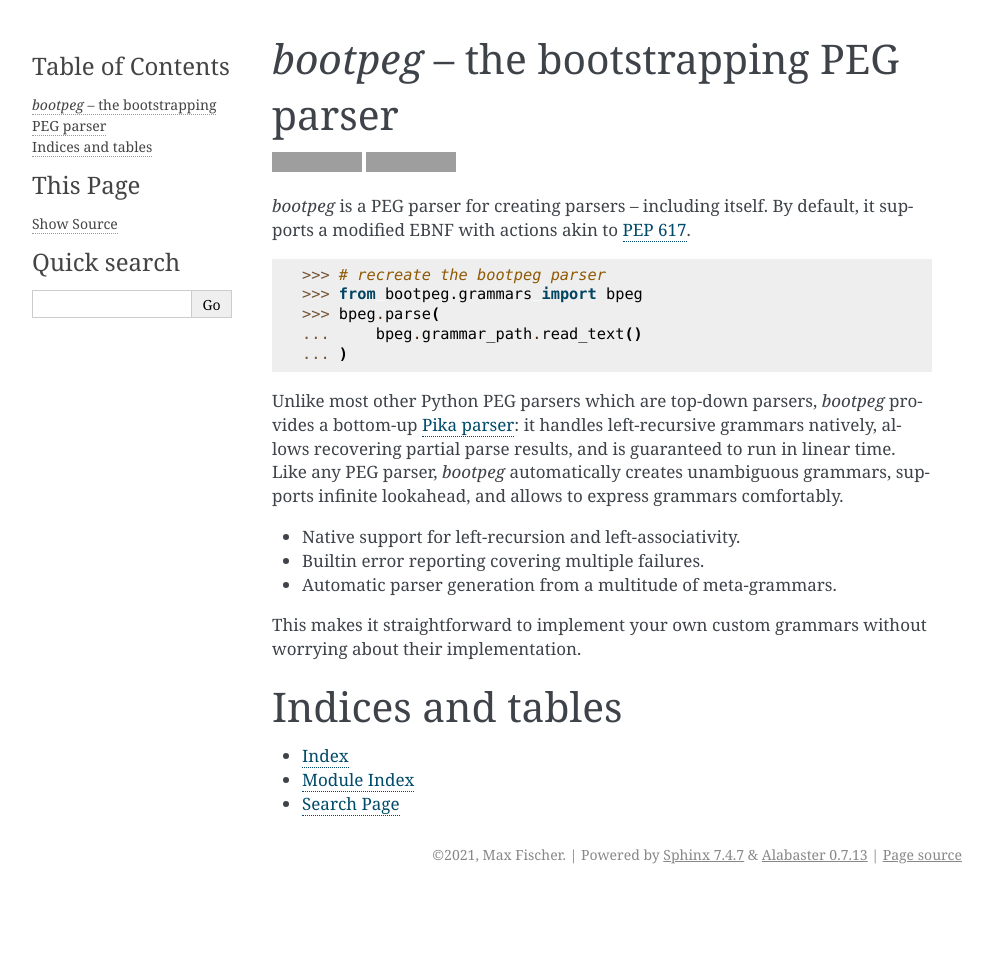
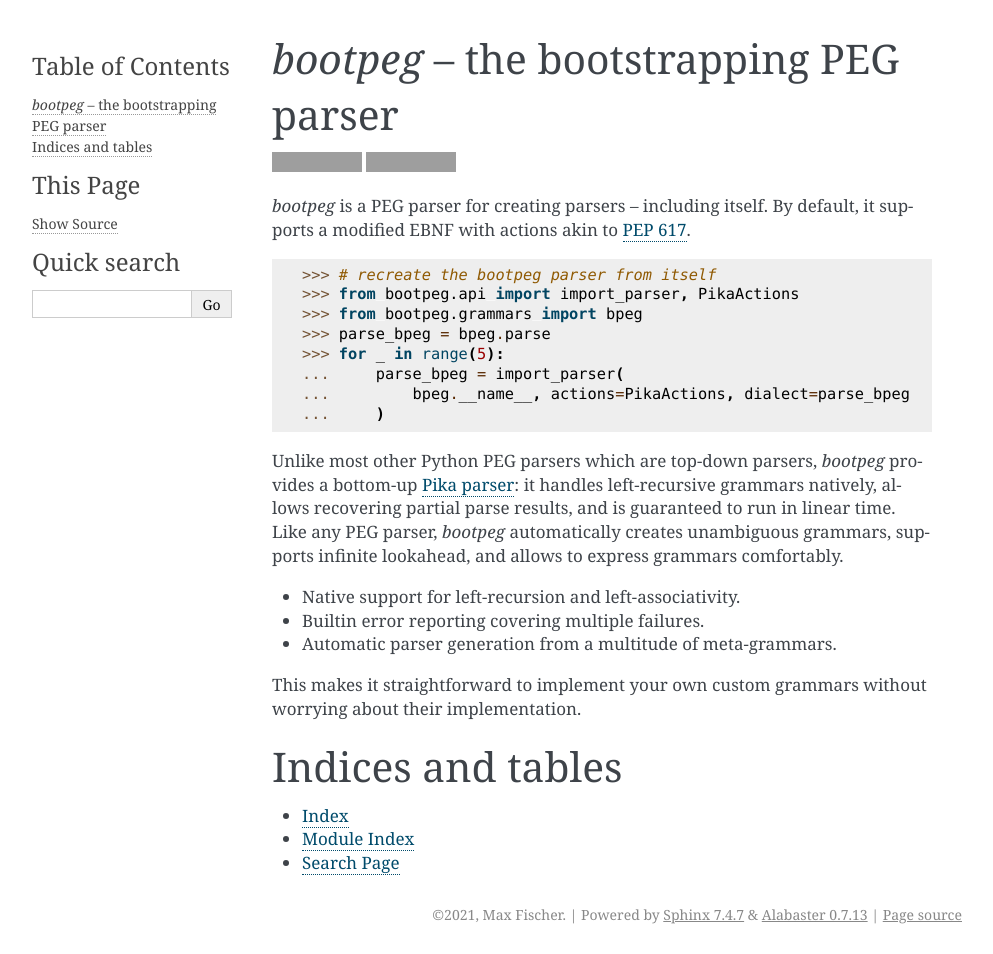
Before and after one commit to maxfischer2781/bootpeg, a Sphinx documentation site: the page built from docs/index.rst, in a window 1280 px wide. Shown: the whole page, without its empty margins (148-1141 px from the left). Built offline with Sphinx 7.4.7, drawn with Linux system fonts in a browser that asks for light colours; before the commit the page ends 900 px from its top, so only the background shows below that; grey boxes are pictures that could not be loaded.

```diff
--- a/docs/index.rst
+++ b/docs/index.rst
@@ -43,11 +43,14 @@ By default, it supports a modified EBNF with actions akin to `PEP 617`_.
 
 .. code-block:: python3
 
-   >>> # recreate the bootpeg parser
+   >>> # recreate the bootpeg parser from itself
+   >>> from bootpeg.api import import_parser, PikaActions
    >>> from bootpeg.grammars import bpeg
-   >>> bpeg.parse(
-   ...     bpeg.grammar_path.read_text()
-   ... )
+   >>> parse_bpeg = bpeg.parse
+   >>> for _ in range(5):
+   ...     parse_bpeg = import_parser(
+   ...         bpeg.__name__, actions=PikaActions, dialect=parse_bpeg
+   ...     )
 
 Unlike most other Python PEG parsers which are top-down parsers,
 `bootpeg` provides a bottom-up `Pika parser`_:
```
Also changed, not shown: README.rst (+9 -3 lines).
